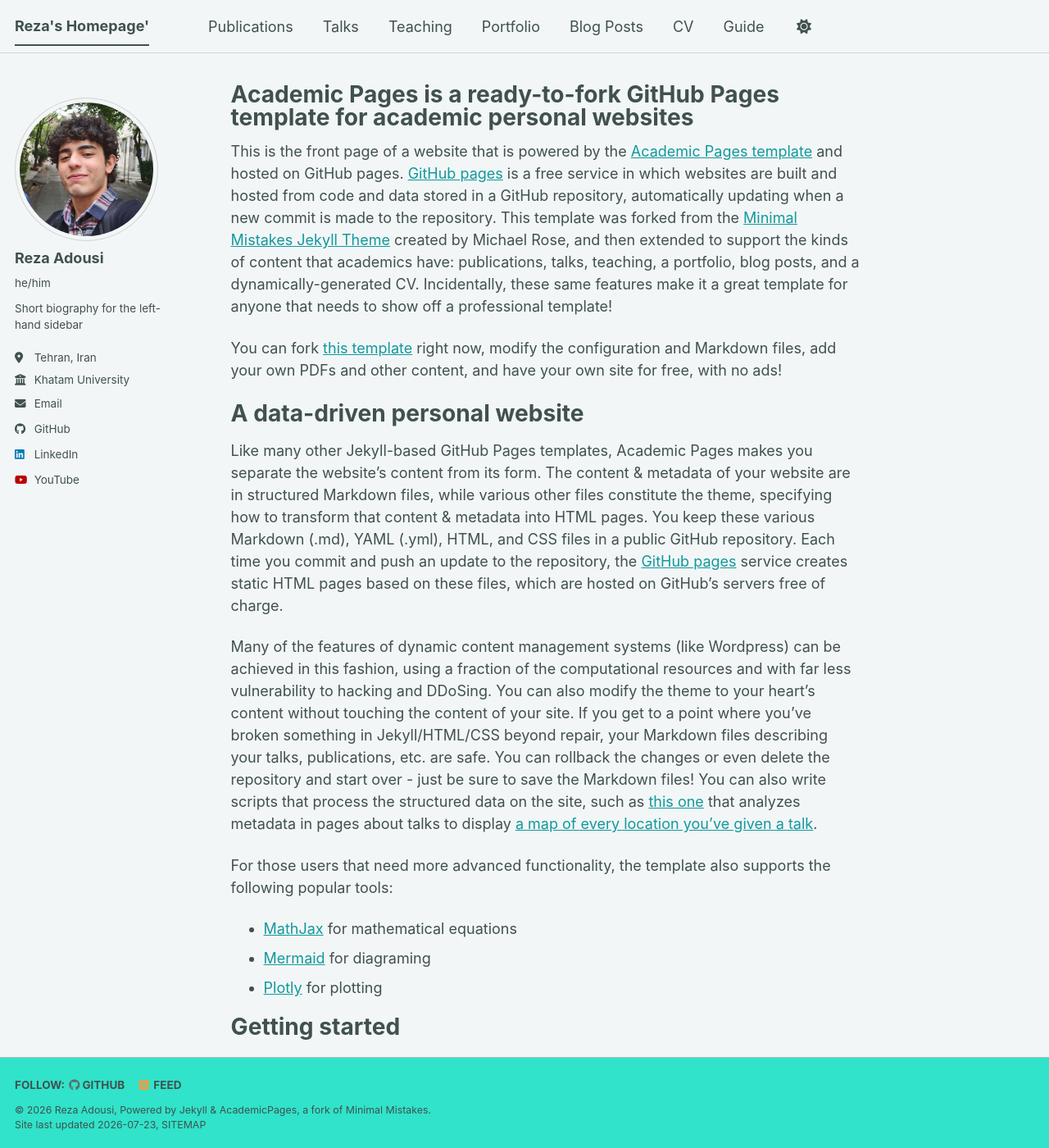
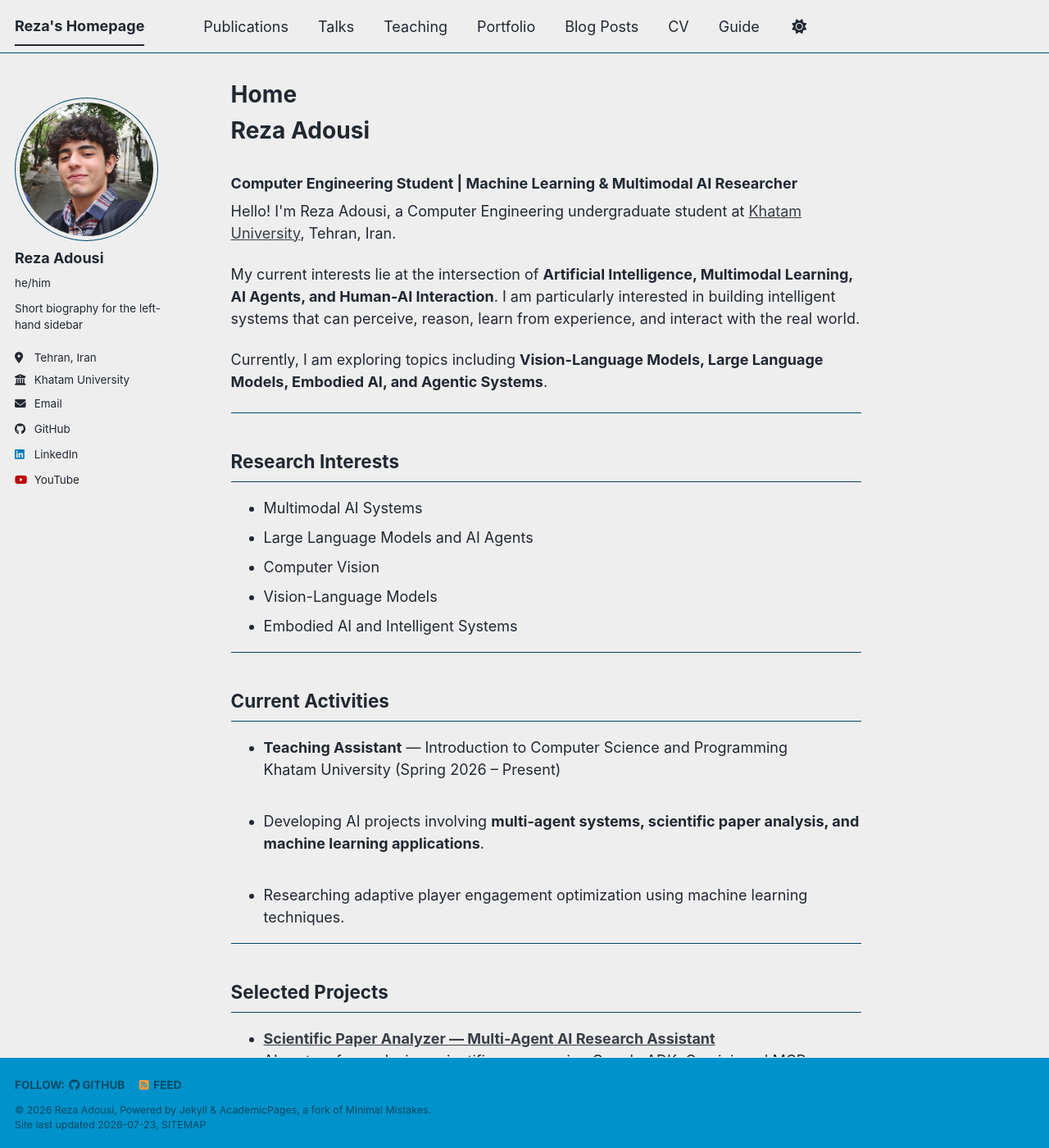
Before and after one commit to RezaAdousi/rezaadousi.github.io, a Jekyll site: the page built from _pages/about.md, in a window 1280 px wide and 1400 px high. Shown: the whole window at 82% size. Built offline with Jekyll 4.4.1, drawn with Linux system fonts in a browser that asks for light colours; a style sheet for code colours, icons or effects is not loaded; some of the changed text lies outside the part shown.

Commit message:
Update site configuration and content: change theme, revise homepage, and remove outdated portfolio and blog posts

```diff
--- a/_config.yml
+++ b/_config.yml
@@ -8,8 +8,8 @@
 
 # Basic Site Settings
 locale                   : "en-US"
-site_theme               : "mint" # The available themes options are "default", "air", "sunrise", "mint", "dirt" and "contrast"
-title                    : "Reza's Homepage'"
+site_theme               : "air" # The available themes options are "default", "air", "sunrise", "mint", "dirt" and "contrast"
+title                    : "Reza's Homepage"
 title_separator          : "-"
 name                     : &name "Reza Adousi"
 description              : &description "Your Name's academic portfolio"   # Update this with a general description of your site, this is the default if not overridden by a page
--- a/_pages/about.md
+++ b/_pages/about.md
@@ -1,56 +1,174 @@
 ---
 permalink: /
-title: "Academic Pages is a ready-to-fork GitHub Pages template for academic personal websites"
+title: "Home"
 author_profile: true
 redirect_from:
   - /about/
   - /about.html
 ---
 
-This is the front page of a website that is powered by the [Academic Pages template](https://github.com/academicpages/academicpages.github.io) and hosted on GitHub pages. [GitHub pages](https://pages.github.com) is a free service in which websites are built and hosted from code and data stored in a GitHub repository, automatically updating when a new commit is made to the repository. This template was forked from the [Minimal Mistakes Jekyll Theme](https://mmistakes.github.io/minimal-mistakes/) created by Michael Rose, and then extended to support the kinds of content that academics have: publications, talks, teaching, a portfolio, blog posts, and a dynamically-generated CV. Incidentally, these same features make it a great template for anyone that needs to show off a professional template!
+<div class="home-intro">
 
- You can fork [this template](https://github.com/academicpages/academicpages.github.io) right now, modify the configuration and Markdown files, add your own PDFs and other content, and have your own site for free, with no ads!
+<h1>Reza Adousi</h1>
 
-A data-driven personal website
-======
-Like many other Jekyll-based GitHub Pages templates, Academic Pages makes you separate the website's content from its form. The content & metadata of your website are in structured Markdown files, while various other files constitute the theme, specifying how to transform that content & metadata into HTML pages. You keep these various Markdown (.md), YAML (.yml), HTML, and CSS files in a public GitHub repository. Each time you commit and push an update to the repository, the [GitHub pages](https://pages.github.com/) service creates static HTML pages based on these files, which are hosted on GitHub's servers free of charge.
+<h3>
+Computer Engineering Student | Machine Learning & Multimodal AI Researcher
+</h3>
 
-Many of the features of dynamic content management systems (like Wordpress) can be achieved in this fashion, using a fraction of the computational resources and with far less vulnerability to hacking and DDoSing. You can also modify the theme to your heart's content without touching the content of your site. If you get to a point where you've broken something in Jekyll/HTML/CSS beyond repair, your Markdown files describing your talks, publications, etc. are safe. You can rollback the changes or even delete the repository and start over - just be sure to save the Markdown files! You can also write scripts that process the structured data on the site, such as [this one](https://github.com/academicpages/academicpages.github.io/blob/master/talkmap.ipynb) that analyzes metadata in pages about talks to display [a map of every location you've given a talk](https://academicpages.github.io/talkmap.html).
+<p>
+Hello! I'm Reza Adousi, a Computer Engineering undergraduate student at
+<a href="https://khatam.ac.ir/" target="_blank">Khatam University</a>, Tehran, Iran.
+</p>
 
-For those users that need more advanced functionality, the template also supports the following popular tools:
-- [MathJax](https://www.mathjax.org/) for mathematical equations
-- [Mermaid](https://mermaid.js.org/) for diagraming
-- [Plotly](https://plotly.com/javascript/) for plotting
+<p>
+My current interests lie at the intersection of
+<strong>Artificial Intelligence, Multimodal Learning, AI Agents, and Human-AI Interaction</strong>.
+I am particularly interested in building intelligent systems that can perceive, reason,
+learn from experience, and interact with the real world.
+</p>
 
-Getting started
-======
-1. Register a GitHub account if you don't have one and confirm your e-mail (required!)
-1. Fork [this template](https://github.com/academicpages/academicpages.github.io) by clicking the "Use this template" button in the top right.
-1. Go to the repository's settings (rightmost item in the tabs that start with "Code", should be below "Unwatch"). Rename the repository "[your GitHub username].github.io", which will also be your website's URL.
-1. Set site-wide configuration and create content & metadata (see below -- also see [this set of diffs](https://archive.is/3TPas) showing what files were changed to set up [an example site](https://getorg-testacct.github.io) for a user with the username "getorg-testacct")
-1. Upload any files (like PDFs, .zip files, etc.) to the files/ directory. They will appear at https://[your GitHub username].github.io/files/example.pdf.
-1. Check status by going to the repository settings, in the "GitHub pages" section
+<p>
+Currently, I am exploring topics including
+<strong>Vision-Language Models, Large Language Models, Embodied AI, and Agentic Systems</strong>.
+</p>
 
-Site-wide configuration
-------
-The main configuration file for the site is in the base directory in [_config.yml](https://github.com/academicpages/academicpages.github.io/blob/master/_config.yml), which defines the content in the sidebars and other site-wide features. You will need to replace the default variables with ones about yourself and your site's github repository. The configuration file for the top menu is in [_data/navigation.yml](https://github.com/academicpages/academicpages.github.io/blob/master/_data/navigation.yml). For example, if you don't have a portfolio or blog posts, you can remove those items from that navigation.yml file to remove them from the header.
+<hr>
 
-Create content & metadata
-------
-For site content, there is one Markdown file for each type of content, which are stored in directories like _publications, _talks, _posts, _teaching, or _pages. For example, each talk is a Markdown file in the [_talks directory](https://github.com/academicpages/academicpages.github.io/tree/master/_talks). At the top of each Markdown file is structured data in YAML about the talk, which the theme will parse to do lots of cool stuff. The same structured data about a talk is used to generate the list of talks on the [Talks page](https://academicpages.github.io/talks), each [individual page](https://academicpages.github.io/talks/2012-03-01-talk-1) for specific talks, the talks section for the [CV page](https://academicpages.github.io/cv), and the [map of places you've given a talk](https://academicpages.github.io/talkmap.html) (if you run this [python file](https://github.com/academicpages/academicpages.github.io/blob/master/talkmap.py) or [Jupyter notebook](https://github.com/academicpages/academicpages.github.io/blob/master/talkmap.ipynb), which creates the HTML for the map based on the contents of the _talks directory).
 
-**Markdown generator**
+<h2>Research Interests</h2>
 
-The repository includes [a set of Jupyter notebooks](https://github.com/academicpages/academicpages.github.io/tree/master/markdown_generator
-) that converts a CSV containing structured data about talks or presentations into individual Markdown files that will be properly formatted for the Academic Pages template. The sample CSVs in that directory are the ones I used to create my own personal website at stuartgeiger.com. My usual workflow is that I keep a spreadsheet of my publications and talks, then run the code in these notebooks to generate the Markdown files, then commit and push them to the GitHub repository.
+<ul>
+<li>Multimodal AI Systems</li>
+<li>Large Language Models and AI Agents</li>
+<li>Computer Vision</li>
+<li>Vision-Language Models</li>
+<li>Embodied AI and Intelligent Systems</li>
+</ul>
 
-How to edit your site's GitHub repository
-------
-Many people use a git client to create files on their local computer and then push them to GitHub's servers. If you are not familiar with git, you can directly edit these configuration and Markdown files directly in the github.com interface. Navigate to a file (like [this one](https://github.com/academicpages/academicpages.github.io/blob/master/_talks/2012-03-01-talk-1.md) and click the pencil icon in the top right of the content preview (to the right of the "Raw | Blame | History" buttons). You can delete a file by clicking the trashcan icon to the right of the pencil icon. You can also create new files or upload files by navigating to a directory and clicking the "Create new file" or "Upload files" buttons.
 
-Example: editing a Markdown file for a talk
-![Editing a Markdown file for a talk](/images/editing-talk.png)
+<hr>
 
-For more info
-------
-More info about configuring Academic Pages can be found in [the guide](https://academicpages.github.io/markdown/), the [growing wiki](https://github.com/academicpages/academicpages.github.io/wiki), and you can always [ask a question on GitHub](https://github.com/academicpages/academicpages.github.io/discussions). The [guides for the Minimal Mistakes theme](https://mmistakes.github.io/minimal-mistakes/docs/configuration/) (which this theme was forked from) might also be helpful.
+
+<h2>Current Activities</h2>
+
+<ul>
+
+<li>
+<strong>Teaching Assistant</strong> — Introduction to Computer Science and Programming
+<br>
+Khatam University (Spring 2026 – Present)
+</li>
+
+<br>
+
+<li>
+Developing AI projects involving
+<strong>multi-agent systems, scientific paper analysis, and machine learning applications</strong>.
+</li>
+
+<br>
+
+<li>
+Researching adaptive player engagement optimization using machine learning techniques.
+</li>
+
+</ul>
+
+
+<hr>
+
+
+<h2>Selected Projects</h2>
+
+<ul>
+
+<li>
+<strong>
+<a href="/projects/">
+Scientific Paper Analyzer — Multi-Agent AI Research Assistant
+</a>
+</strong>
+<br>
+AI system for analyzing scientific papers using Google ADK, Gemini, and MCP.
+</li>
+
+
+<br>
+
+
+<li>
+<strong>
+<a href="/projects/">
+RateMyProf — AI-Powered Professor Rating Platform
+</a>
+</strong>
+<br>
+Full-stack web application with AI-generated review summarization.
+</li>
+
+
+<br>
+
+
+<li>
+<strong>
+<a href="/projects/">
+Sentiment Analysis with DistilBERT
+</a>
+</strong>
+<br>
+Machine learning project combining classical ML models with transformer-based approaches.
+</li>
+
+
+</ul>
+
+
+<hr>
+
+
+<h2>Background</h2>
+
+<p>
+Before university, I studied at
+<strong>Allameh Helli</strong>, one of Iran's National Organization for Development of Exceptional Talents (NODET) schools.
+Those years were challenging, filled with intensive studying, competitive exams, and countless problem-solving sessions.
+</p>
+
+<p>
+Outside of AI and programming, I enjoy playing electric guitar, exploring game development,
+and building creative projects.
+</p>
+
+
+<hr>
+
+
+<h2>Contact</h2>
+
+<p>
+I'm always interested in discussing research collaborations, AI projects, and interesting ideas.
+</p>
+
+<ul>
+<li>
+Email: <a href="mailto:R.Adousi.1433@khatam.ac.ir">
+R.Adousi.1433@khatam.ac.ir
+</a>
+</li>
+
+<li>
+<a href="https://github.com/rezaadousi">
+GitHub
+</a>
+</li>
+
+<li>
+<a href="https://www.linkedin.com/">
+LinkedIn
+</a>
+</li>
+
+</ul>
+
+</div>
```
Also changed, not shown: _portfolio/portfolio-1.md (deleted, +0 -7 lines), _portfolio/portfolio-2.html (deleted, +0 -7 lines), _posts/2012-08-14-blog-post-1.md (deleted, +0 -20 lines), _posts/2013-08-14-blog-post-2.md (deleted, +0 -20 lines), _posts/2014-08-14-blog-post-3.md (deleted, +0 -20 lines), _posts/2015-08-14-blog-post-4.md (deleted, +0 -20 lines), _posts/2199-01-01-future-post.md (deleted, +0 -11 lines), _talks/2012-03-01-talk-1.md (deleted, +0 -11 lines), _talks/2013-03-01-tutorial-1.md (deleted, +0 -13 lines), _talks/2014-02-01-talk-2.md (deleted, +0 -13 lines), _talks/2014-03-01-talk-3.md (deleted, +0 -11 lines).
